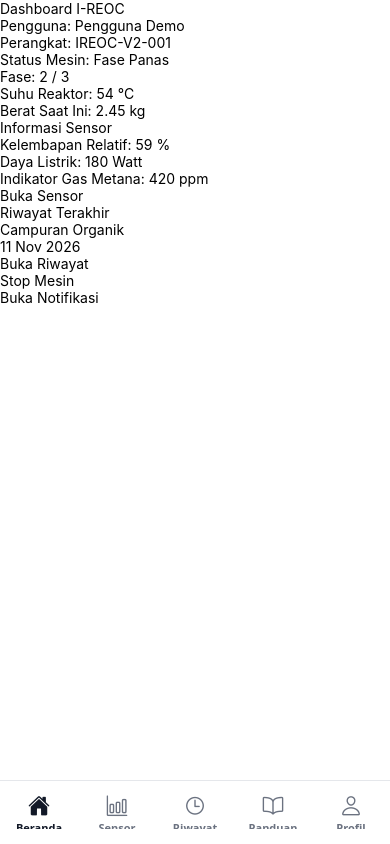
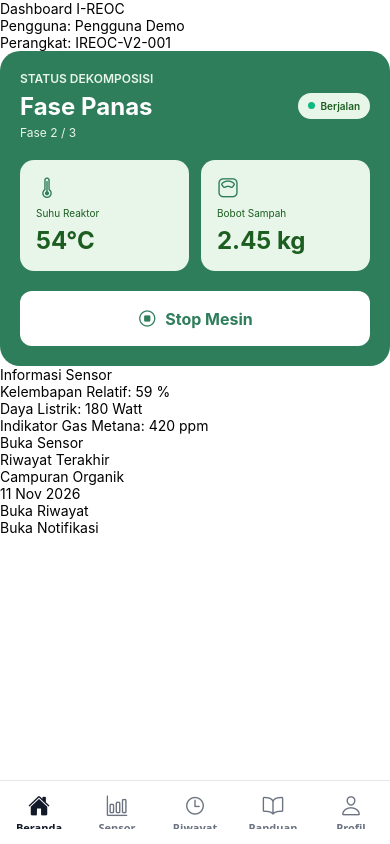
Before and after one commit to SandiPujanta/I-REOC, a React Native app: screen /MainTabs in a window 390 px wide. Built offline with nearby package versions, Linux system fonts and the light colour scheme.

Commit message:
feat: add HeroCard component and DashboardScreen interface

```diff
--- /dev/null
+++ b/src/component/dashboard/HeroCard.jsx
@@ -0,0 +1,214 @@
+import React from 'react'
+import { View, Text, TouchableOpacity, StyleSheet, } from 'react-native';
+import { Ionicons } from '@expo/vector-icons';
+import { COLORS, SIZES } from '../../constants';
+
+// Komponen HeroCard
+const HeroCard = ({
+    fase,
+    berat,
+    berjalan,
+    onToggle,
+}) => {
+    const suhu = fase?.suhuSimulasi ?? 0;
+    const namaFase = fase?.nama ?? 'Tidak diketahui';
+    const nomorFase = fase?.fase ?? 0;
+
+    return (
+        <View style={styles.card}>
+
+            {/* Header Status Mesin */}
+            <View style={styles.header}>
+                <View>
+                    <Text style={styles.labelStatus}>
+                        STATUS DEKOMPOSISI
+                    </Text>
+
+                    <Text style={styles.namaFase}>
+                        {namaFase}
+                    </Text>
+
+                    <Text style={styles.fase}>
+                        Fase {nomorFase} / 3
+                    </Text>
+                </View>
+
+                <View style={[
+                    styles.statusBadge,
+                    !berjalan && styles.statusIdle,
+                ]}>
+                    <View style={[
+                        styles.statusDot,
+                        !berjalan && styles.statusDotIdle,
+                    ]} />
+
+                    <Text style={styles.statusText}>
+                        {berjalan ? 'Berjalan' : 'Siaga'}
+                    </Text>
+                </View>
+            </View>
+
+            {/* Informasi Suhu dan Berat */}
+            <View style={styles.infoContainer}>
+
+                <View style={styles.infoCard}>
+                    <Ionicons
+                        name="thermometer-outline"
+                        size={22}
+                        color={COLORS.secondary}
+                    />
+
+                    <Text style={styles.infoLabel}>
+                        Suhu Reaktor
+                    </Text>
+
+                    <Text style={styles.infoValue}>
+                        {suhu}°C
+                    </Text>
+                </View>
+
+                <View style={styles.infoCard}>
+                    <Ionicons
+                        name="scale-outline"
+                        size={22}
+                        color={COLORS.secondary}
+                    />
+
+                    <Text style={styles.infoLabel}>
+                        Bobot Sampah
+                    </Text>
+
+                    <Text style={styles.infoValue}>
+                        {Number(berat ?? 0).toFixed(2)} kg
+                    </Text>
+                </View>
+
+            </View>
+
+            {/* Tombol Start / Stop */}
+            <TouchableOpacity
+                style={styles.button}
+                onPress={onToggle}
+                activeOpacity={0.8}
+            >
+                <Ionicons
+                    name={berjalan ? 'stop-circle-outline' : 'play-circle-outline'}
+                    size={20}
+                    color={COLORS.secondary}
+                />
+
+                <Text style={styles.buttonText}>
+                    {berjalan ? 'Stop Mesin' : 'Mulai Mesin'}
+                </Text>
+            </TouchableOpacity>
+
+        </View>
+    );
+};
+
+const styles = StyleSheet.create({
+    card: {
+        backgroundColor: COLORS.secondary,
+        borderRadius: 20,
+        padding: SIZES.large,
+        gap: SIZES.large,
+    },
+
+    header: {
+        flexDirection: 'row',
+        justifyContent: 'space-between',
+        alignItems: 'center',
+    },
+
+    labelStatus: {
+        fontSize: SIZES.small,
+        fontWeight: '600',
+        color: COLORS.secondaryContainer,
+        marginBottom: 6,
+    },
+
+    namaFase: {
+        fontSize: SIZES.xLarge,
+        fontWeight: '700',
+        color: COLORS.onSecondary,
+    },
+
+    fase: {
+        fontSize: SIZES.small,
+        color: COLORS.secondaryContainer,
+        marginTop: 4,
+    },
+
+    statusBadge: {
+        flexDirection: 'row',
+        alignItems: 'center',
+        gap: 6,
+        backgroundColor: COLORS.secondaryContainer,
+        paddingHorizontal: 10,
+        paddingVertical: 7,
+        borderRadius: 20,
+    },
+
+    statusIdle: {
+        backgroundColor: COLORS.outlineVariant,
+    },
+
+    statusDot: {
+        width: 7,
+        height: 7,
+        borderRadius: 10,
+        backgroundColor: COLORS.success,
+    },
+
+    statusDotIdle: {
+        backgroundColor: COLORS.gray,
+    },
+
+    statusText: {
+        fontSize: SIZES.xSmall,
+        fontWeight: '600',
+        color: COLORS.onSecondaryContainer,
+    },
+
+    infoContainer: {
+        flexDirection: 'row',
+        gap: SIZES.small,
+    },
+
+    infoCard: {
+        flex: 1,
+        backgroundColor: COLORS.secondaryContainer,
+        borderRadius: 14,
+        padding: SIZES.medium,
+        gap: 7,
+    },
+
+    infoLabel: {
+        fontSize: SIZES.xSmall,
+        color: COLORS.onSecondaryContainer,
+    },
+
+    infoValue: {
+        fontSize: SIZES.xLarge,
+        fontWeight: '700',
+        color: COLORS.onSecondaryContainer,
+    },
+
+    button: {
+        backgroundColor: COLORS.white,
+        borderRadius: 12,
+        padding: SIZES.medium,
+        flexDirection: 'row',
+        justifyContent: 'center',
+        alignItems: 'center',
+        gap: 8,
+    },
+
+    buttonText: {
+        fontSize: SIZES.medium,
+        fontWeight: '700',
+        color: COLORS.secondary,
+    },
+});
+
+export default HeroCard;
--- a/src/screens/main/DashboardScreen.jsx
+++ b/src/screens/main/DashboardScreen.jsx
@@ -1,13 +1,4 @@
-/**
- * DashboardScreen — Beranda (Tab 1)
- *
- * Konten dari HTML Dashboard.html:
- *   - Header: avatar + nama alat + tombol notifikasi
- *   - Status dekomposisi: fase aktif + nomor fase
- *   - Hero card: suhu reaktor + bobot sampah + tombol Start/Stop mesin
- *   - Daftar sensor ringkas: Kelembapan, Daya Pemanas, Bioaktivator EM4
- *   - Riwayat terakhir: 1 batch terakhir
- */
+
 import React, { useState, useEffect, useCallback } from 'react';
 import { View, Text, ScrollView, TouchableOpacity, RefreshControl, StyleSheet } from 'react-native';
 import { Ionicons } from '@expo/vector-icons';
@@ -18,7 +9,8 @@ import { batches } from '../../data/batches';
 import { batchAktif } from '../../data/batches';
 import { device } from '../../data/device';
 
-// ─── Struktur data mesin (akan dari API/WebSocket nanti) ─────────────────────
+import HeroCard from '../../component/dashboard/HeroCard.jsx';
+
 const INITIAL_MACHINE_STATE = {
   isRunning: true,
   phaseName: 'Pemanasan',    // nama fase saat ini
@@ -97,21 +89,12 @@ const DashboardScreen = ({ navigation }) => {
 
       <Text>Perangkat: {device.id}</Text>
 
-      <Text>
-        Status Mesin: {faseMesin.nama}
-      </Text>
-
-      <Text>
-        Fase: {faseMesin.fase} / 3
-      </Text>
-
-      <Text>
-        Suhu Reaktor: {faseMesin.suhuSimulasi} °C
-      </Text>
-
-      <Text>
-        Berat Saat Ini: {batchAktif.beratSekarang} kg
-      </Text>
+      <HeroCard
+        fase={faseMesin}
+        berat={batchAktif.beratSekarang}
+        berjalan={berjalan}
+        onToggle={handleMachineToggle}
+      />
 
       <Text>Informasi Sensor</Text>
 
@@ -137,12 +120,6 @@ const DashboardScreen = ({ navigation }) => {
         <Text>Buka Riwayat</Text>
       </TouchableOpacity>
 
-      <TouchableOpacity onPress={handleMachineToggle}>
-        <Text>
-          {berjalan ? 'Stop Mesin' : 'Mulai Mesin'}
-        </Text>
-      </TouchableOpacity>
-
       <TouchableOpacity onPress={goToNotification}>
         <Text>Buka Notifikasi</Text>
       </TouchableOpacity>
```
